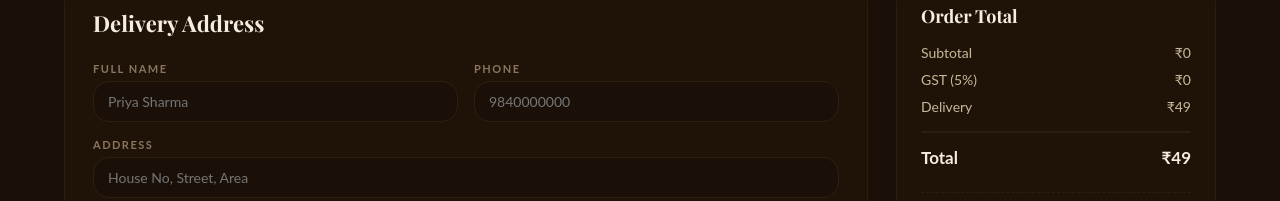
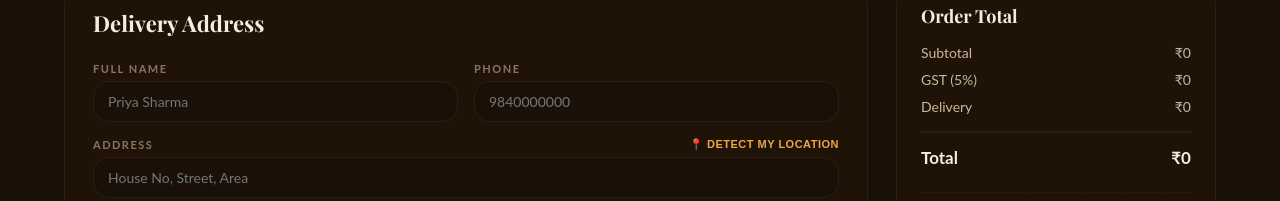
Before and after one commit to TheTaheer1/Restaurant-app, a React (Vite) app: page /checkout in a window 1280 px wide. Shown: the part 313-514 px from the top of the page. Built offline with nearby package versions, Linux system fonts and the light colour scheme; a web font is replaced by a local one.

Commit message:
Enhance checkout with dynamic location detection, address validation, and precise delivery pricing

```diff
--- a/src/pages/Cart.jsx
+++ b/src/pages/Cart.jsx
@@ -73,7 +73,12 @@ export default function Cart() {
                   <div className={styles.line}><span>GST (5%)</span><span>{formatPrice(tax)}</span></div>
                   <div className={styles.line}>
                     <span>Delivery</span>
-                    <span>{delivery === 0 ? <span className={styles.free}>FREE</span> : formatPrice(delivery)}</span>
+                    <span>
+                      {delivery === 0
+                        ? (subtotal === 0 ? formatPrice(0) : <span className={styles.free}>FREE</span>)
+                        : formatPrice(delivery)
+                      }
+                    </span>
                   </div>
                   {delivery > 0 && (
                     <p className={styles.deliveryNote}>Add {formatPrice(500 - subtotal)} more for free delivery</p>
--- a/src/pages/Cart.module.css
+++ b/src/pages/Cart.module.css
@@ -82,7 +82,7 @@
 .removeBtn:hover { color: var(--red-primary); background: var(--red-light); }
 
 /* SUMMARY */
-.summaryCol { position: sticky; top: calc(68px + 24px); align-self: start; }
+.summaryCol { position: sticky; top: calc(68px + 24px); align-self: start; margin-top: 38px; }
 .summary {
   background: var(--brown-dark); border: 1px solid var(--border-color);
   border-radius: var(--radius-lg); padding: 24px;
--- a/src/pages/Checkout.jsx
+++ b/src/pages/Checkout.jsx
@@ -7,15 +7,29 @@ import styles from './Checkout.module.css'
 
 export default function Checkout() {
   const { items, clearCart, discount, applyCoupon, removeCoupon, coupon } = useCart()
+  const [form, setForm] = useState({ name: '', phone: '', address: '', city: '', pincode: '', payMethod: 'upi' })
+  const [step, setStep] = useState(1)
   const navigate = useNavigate()
-  const { subtotal, tax, delivery, total } = calcTotal(items, discount)
-
-  const [step, setStep] = useState(1) // 1: Address, 2: Payment, 3: Confirm
-  const [form, setForm] = useState({ name: '', phone: '', address: '', city: '', pincode: '', payMethod: 'upi' })
+  const { subtotal, tax, delivery, total } = calcTotal(items, discount, form.address)
   const [errors, setErrors] = useState({})
   const [couponCode, setCouponCode] = useState('')
   const [couponMsg, setCouponMsg] = useState({ text: '', type: '' })
   const [isSubmitting, setIsSubmitting] = useState(false)
+  const [isDetecting, setIsDetecting] = useState(false)
+
+  const detectLocation = () => {
+    setIsDetecting(true)
+    setTimeout(() => {
+      setForm(f => ({
+        ...f,
+        address: 'Uniworld 2, Electronic City, Phase 1',
+        city: 'Bengaluru',
+        pincode: '560100'
+      }))
+      setIsDetecting(false)
+      setErrors(e => ({ ...e, address: '', city: '', pincode: '' }))
+    }, 1200)
+  }
 
   const VALID_COUPONS = {
     'WELCOME50': 50,
@@ -36,12 +50,19 @@ export default function Checkout() {
 
   function handleNext() {
     const errs = {}
-    if (!form.name.trim()) errs.name = "Name is required"
+    if (!form.name.trim() || form.name.trim().length < 3) errs.name = "Full name must be at least 3 characters"
+
     if (!form.phone.trim()) errs.phone = "Phone is required"
     else if (!/^\d{10}$/.test(form.phone.replace(/\D/g, ''))) errs.phone = "Enter a valid 10-digit number"
+
     if (!form.address.trim()) errs.address = "Address is required"
-    if (!form.city.trim()) errs.city = "City is required"
+    else if (form.address.trim().length < 15) errs.address = "Please enter a detailed address (min 15 chars)"
+    else if (!form.address.trim().includes(' ') || form.address.trim().split(' ').length < 3) errs.address = "Please enter a valid street and area (e.g. 123 Main St, Indiranagar)"
+
+    if (!form.city.trim() || form.city.trim().length < 3) errs.city = "Enter a valid city name"
+
     if (!form.pincode.trim()) errs.pincode = "Pincode is required"
+    else if (!/^\d{6}$/.test(form.pincode.trim())) errs.pincode = "Enter a valid 6-digit pincode"
 
     if (Object.keys(errs).length > 0) {
       setErrors(errs)
@@ -157,7 +178,16 @@ export default function Checkout() {
                       </div>
                     </div>
                     <div className={styles.field}>
-                      <label>Address</label>
+                      <div className={styles.labelRow}>
+                        <label>Address</label>
+                        <button
+                          className={styles.detectBtn}
+                          onClick={detectLocation}
+                          disabled={isDetecting}
+                        >
+                          {isDetecting ? '📍 Locating...' : '📍 Detect My Location'}
+                        </button>
+                      </div>
                       <input name="address" value={form.address} onChange={handle} placeholder="House No, Street, Area" className={errors.address ? styles.inputError : ''} />
                       {errors.address && <span className={styles.errorText}>{errors.address}</span>}
                     </div>
@@ -237,7 +267,10 @@ export default function Checkout() {
                 <div className={styles.lines}>
                   <div className={styles.line}><span>Subtotal</span><span>{formatPrice(subtotal)}</span></div>
                   <div className={styles.line}><span>GST (5%)</span><span>{formatPrice(tax)}</span></div>
-                  <div className={styles.line}><span>Delivery</span><span>{delivery === 0 ? 'FREE' : formatPrice(delivery)}</span></div>
+                  <div className={styles.line}>
+                    <span>Delivery</span>
+                    <span>{delivery === 0 ? (subtotal === 0 ? formatPrice(0) : 'FREE') : formatPrice(delivery)}</span>
+                  </div>
                   {discount > 0 && (
                     <div className={`${styles.line} ${styles.discountLine}`}>
                       <span>Discount ({coupon})</span>
--- a/src/pages/Checkout.module.css
+++ b/src/pages/Checkout.module.css
@@ -42,6 +42,17 @@
 .field input:focus { border-color: var(--brown-light); }
 .inputError { border-color: var(--red-primary) !important; }
 .errorText { font-size: 11px; color: var(--red-primary); margin-top: 2px; }
+
+.labelRow { display: flex; justify-content: space-between; align-items: center; }
+.labelRow label { margin-bottom: 0; }
+.detectBtn {
+  background: none; border: none; color: #e8a84c; font-size: 11px;
+  font-weight: 600; cursor: pointer; transition: opacity 0.2s;
+  display: flex; align-items: center; gap: 4px; padding: 0;
+  text-transform: uppercase; letter-spacing: 0.5px;
+}
+.detectBtn:hover { opacity: 0.8; }
+.detectBtn:disabled { opacity: 0.5; cursor: not-allowed; }
 
 .payOptions { display: flex; flex-direction: column; gap: 12px; margin-bottom: 24px; }
 .payOption {
--- a/src/utils/cartSlice.js
+++ b/src/utils/cartSlice.js
@@ -9,14 +9,21 @@ export function calcTax(subtotal, rate = 0.05) {
   return subtotal * rate
 }
 
-export function calcDelivery(subtotal, freeThreshold = 500) {
-  return subtotal >= freeThreshold ? 0 : 49
+export function calcDelivery(subtotal, address = '', freeThreshold = 500) {
+  if (subtotal === 0) return 0
+  if (subtotal >= freeThreshold) return 0
+
+  const addr = address.toLowerCase()
+  if (addr.includes('electronic city') || addr.includes('uniworld')) return 65 // Far zone
+  if (addr.includes('koramangala') || addr.includes('hsr')) return 25 // Near zone
+
+  return 45 // Default zone
 }
 
-export function calcTotal(items, discount = 0) {
+export function calcTotal(items, discount = 0, address = '') {
   const subtotal = calcSubtotal(items)
   const tax      = calcTax(subtotal)
-  const delivery = calcDelivery(subtotal)
+  const delivery = calcDelivery(subtotal, address)
   return {
     subtotal,
     tax,
```
